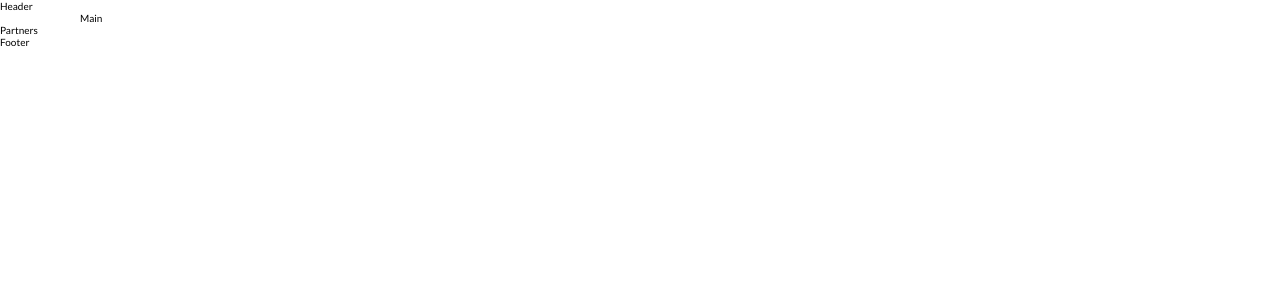
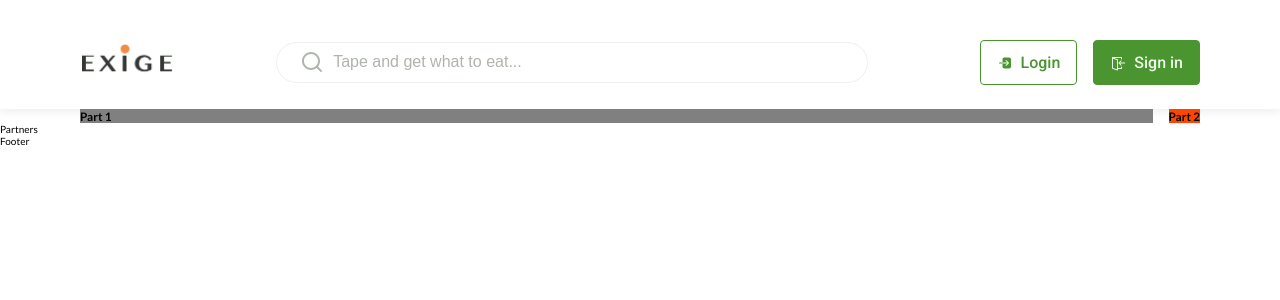
Before and after one commit to Mechack08/exige-delivery-app, a React (Vite) app: page / in a window 1280 px wide. Shown: the top 300 px of the page. Built offline with nearby package versions, Linux system fonts and the light colour scheme.

Commit message:
Leading, Main & Aside project structure

```diff
--- a/src/index.css
+++ b/src/index.css
@@ -3,10 +3,22 @@
 /* COLORS */
 /* FONTS */
 /* MAX VALUES */
-.container {
+.header_container, .container {
   max-width: 1120px;
   width: 100%;
   margin-inline: auto;
+}
+
+.nav, .header_container {
+  display: flex;
+  align-items: center;
+  justify-content: space-between;
+}
+
+.small {
+  display: flex;
+  align-items: center;
+  justify-content: center;
 }
 
 @media (max-width: 1120px) {
@@ -14,6 +26,16 @@
     padding: 0 1.6rem;
   }
 }
+img {
+  width: 100%;
+  height: 100%;
+  object-fit: cover;
+}
+
+a {
+  text-decoration: none;
+}
+
 *,
 ::before,
 ::after {
@@ -36,4 +58,217 @@ body {
   grid-auto-rows: auto 1fr auto auto;
 }
 
+header {
+  background-color: #ffffff;
+  box-shadow: 0px 1px 10px rgba(15, 30, 10, 0.1);
+  padding: 4rem 0 2.4rem;
+}
+
+.header_container {
+  gap: 4rem;
+}
+
+@media (max-width: 1120px) {
+  header {
+    padding-inline: 2.4rem;
+  }
+}
+.nav {
+  gap: 1.6rem;
+}
+
+.form__search {
+  max-width: 60rem;
+  flex: 1;
+}
+
+.grid-full-auto {
+  display: grid;
+  grid-template-columns: 1fr auto;
+  gap: 1.6rem;
+}
+
+.logo_small {
+  height: 3.8rem;
+}
+
+.btn {
+  display: flex;
+  align-items: center;
+  gap: 0.8rem;
+  padding: 1.2rem 1.6rem;
+  border: none;
+  outline: none;
+  border-radius: 0.4rem;
+  font-size: 1.6rem;
+  font-weight: 500;
+  font-family: "Roboto", sans-serif;
+  cursor: pointer;
+}
+.btn:hover {
+  box-shadow: 2px 2px 6px rgba(0, 0, 0, 0.1);
+}
+.btn:active {
+  transform: translateY(1px);
+}
+
+.success,
+.danger {
+  transition: background-color, color, box-shadow 0.3s ease-out;
+}
+
+.success {
+  background-color: #4a9530;
+  color: #edf8e9;
+  border: 1px solid #4a9530;
+}
+.success:hover {
+  background-color: #58bb36;
+  color: #edf8e9;
+  border: 1px solid #58bb36;
+}
+
+.danger {
+  background-color: #d10a0a;
+  color: #f5e9e9;
+  border: 1px solid #d10a0a;
+}
+.danger:hover {
+  background-color: #e22f2f;
+  color: #fbfafa;
+  border: 1px solid #e22f2f;
+}
+
+.tertiary {
+  background-color: #17a8a8;
+  color: #e2f9f9;
+  border: 1px solid #17a8a8;
+}
+.tertiary:hover {
+  background-color: #1ec7c7;
+  color: #e2f9f9;
+  border: 1px solid #1ec7c7;
+}
+
+.outline-success {
+  border: 1px solid #4a9530 !important;
+  background-color: transparent;
+  color: #4a9530;
+  border: 1px solid transparent;
+}
+.outline-success:hover {
+  background-color: transparent;
+  color: #58bb36;
+  border: 1px solid transparent;
+}
+
+.rounded {
+  border-radius: 99rem !important;
+}
+
+.btn.text {
+  background-color: transparent;
+  color: #848684;
+  border: 1px solid transparent;
+  box-shadow: none !important;
+}
+.btn.text:hover {
+  background-color: transparent;
+  color: #4a9530;
+  border: 1px solid transparent;
+}
+.btn.text:active {
+  background-color: #4a9530;
+  color: #edf8e9;
+  border: 1px solid #4a9530;
+  transform: translateY(0) !important;
+}
+.btn.text:active:hover {
+  background-color: #4a9530;
+  color: #edf8e9;
+  border: 1px solid #4a9530;
+}
+
+.small {
+  width: 2.4rem;
+  height: 2.4rem;
+  padding: 0 !important;
+  border-radius: 50%;
+}
+.small svg {
+  font-size: 1.6rem;
+  color: #fff;
+}
+
+.btn:disabled {
+  background-color: #dbddda;
+  border-color: #dbddda;
+  color: #ffffff;
+  box-shadow: none;
+  cursor: not-allowed;
+}
+.btn:disabled:active {
+  transform: translateY(0);
+}
+
+.control {
+  display: flex;
+  flex-direction: column;
+  gap: 0.6rem;
+}
+.control label {
+  font-size: 1.6rem;
+  font-weight: bold;
+  color: #343833;
+}
+.control input {
+  width: 100%;
+  max-width: 592px;
+  padding: 1.2rem 2.4rem;
+  border: 1px solid #edf1ec;
+  background-color: #ffffff;
+  border-radius: 0.4rem;
+  color: #343833;
+  font-weight: 700;
+}
+.control input::placeholder {
+  color: #afb4ad;
+  font-size: 1.6rem;
+  font-weight: 400;
+}
+.control input:hover {
+  border: 1px solid #4acf0c;
+}
+.control input:focus {
+  outline: 1px solid #4acf0c;
+}
+.control input.left-40 {
+  padding-left: 5.6rem !important;
+}
+.control input.right-40 {
+  padding-right: 5.6rem !important;
+}
+.control svg {
+  font-size: 2.4rem;
+  color: #afb4ad;
+}
+
+.relative-pos {
+  position: relative;
+}
+
+.center-y {
+  position: absolute;
+  top: 50%;
+  transform: translateY(-50%);
+}
+
+.left-24 {
+  left: 2.4rem !important;
+}
+
+.right-24 {
+  right: 2.4rem !important;
+}
+
 /*# sourceMappingURL=index.css.map */
--- /dev/null
+++ b/src/layouts/Aside.tsx
@@ -0,0 +1,3 @@
+export default function Aside() {
+  return <h3 style={{ backgroundColor: "orangered" }}>Part 2</h3>;
+}
--- /dev/null
+++ b/src/layouts/Leading.tsx
@@ -0,0 +1,11 @@
+import Aside from "./Aside";
+import Main from "./Main";
+
+export default function Leading() {
+  return (
+    <div className="container grid-full-auto">
+      <Main />
+      <Aside />
+    </div>
+  );
+}
--- /dev/null
+++ b/src/layouts/Main.tsx
@@ -0,0 +1,3 @@
+export default function Main() {
+  return <h3 style={{ backgroundColor: "GrayText" }}>Part 1</h3>;
+}
--- a/src/pages/Home.tsx
+++ b/src/pages/Home.tsx
@@ -1,10 +1,11 @@
+import Header from "../layouts/Header";
+import Leading from "../layouts/Leading";
+
 export default function Home() {
   return (
     <div className="grid-rows-3">
-      <header>Header</header>
-      <main className="container">
-        <div>Main</div>
-      </main>
+      <Header />
+      <Leading />
       <div>Partners</div>
       <footer>Footer</footer>
     </div>
--- /dev/null
+++ b/src/styles/layout/_leading.scss
@@ -0,0 +1,5 @@
+.grid-full-auto {
+  display: grid;
+  grid-template-columns: 1fr auto;
+  gap: 1.6rem;
+}
```
Also changed, not shown: src/styles/main.scss (+11 -0 lines), src/styles/layout/_aside.scss (added), src/styles/layout/_main.scss (added), 1 other file (tests, documents, lock files or other folders).
